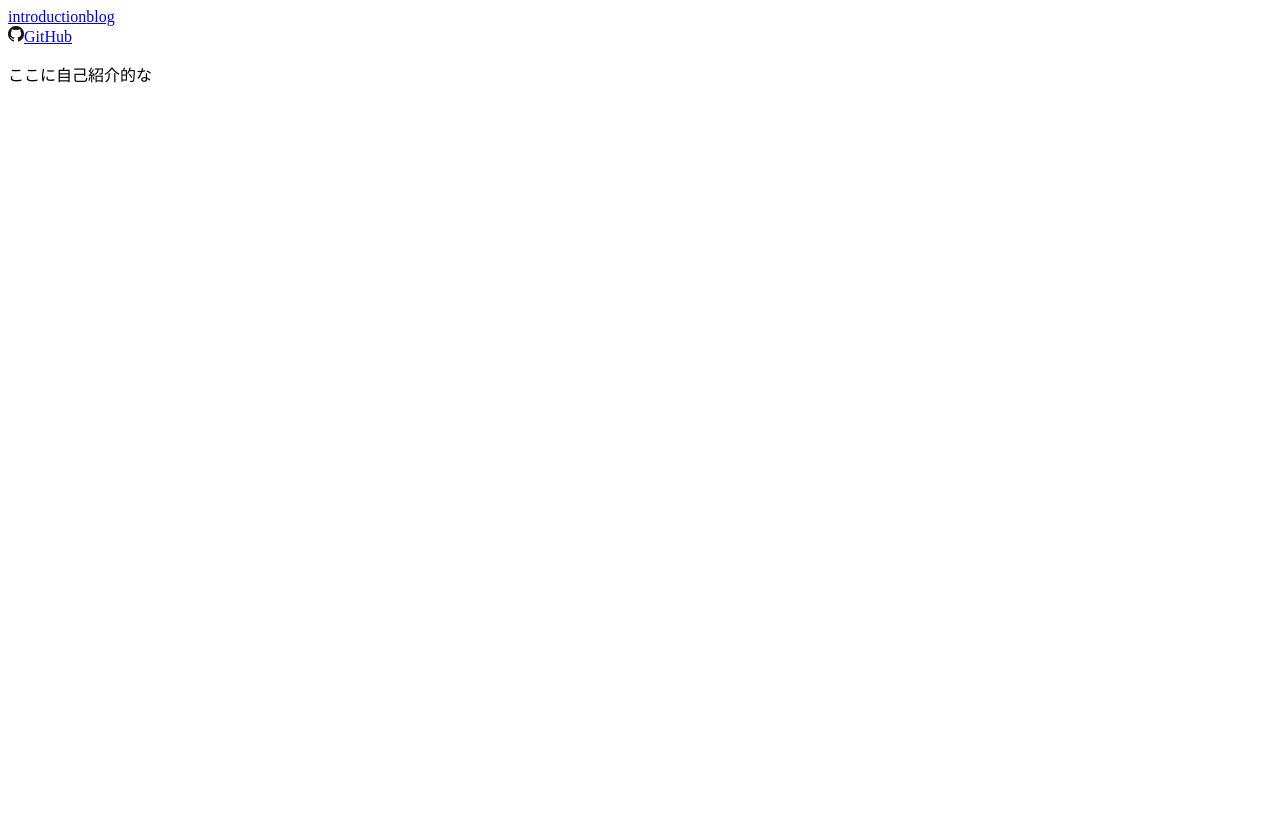
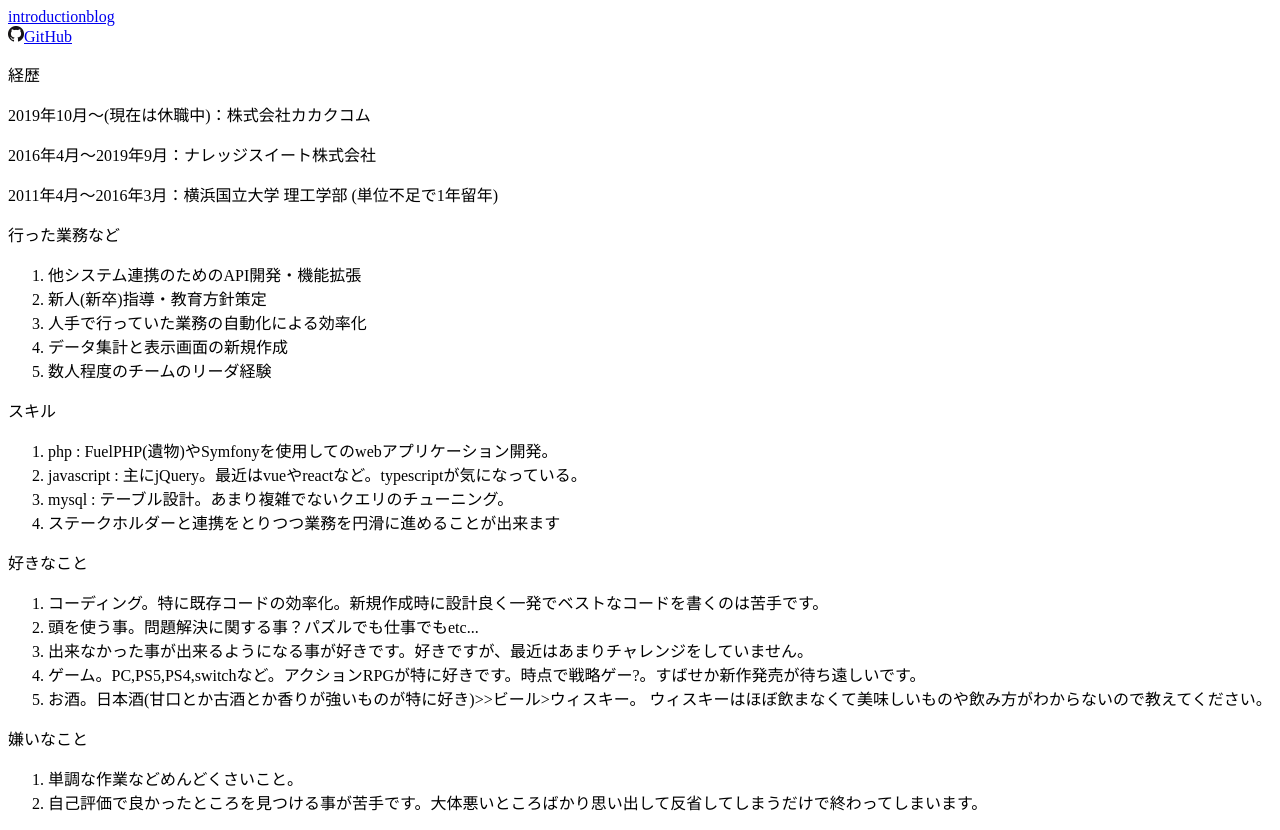
Before and after one commit to y0uda1/blog, a Next.js app: page / in a window 1280 px wide. Before the commit the page ends 800 px from the top, so only its background shows below. Built offline with nearby package versions, Linux system fonts and the light colour scheme.

Commit message:
自己紹介文作成

```diff
--- a/pages/api/hello.tsx
+++ /dev/null
@@ -1,5 +0,0 @@
-// Next.js API route support: https://nextjs.org/docs/api-routes/introduction
-
-export default (req, res) => {
-  res.status(200).json({ name: 'John Doe' })
-}
--- a/pages/index.tsx
+++ b/pages/index.tsx
@@ -5,7 +5,99 @@ export default class Home extends React.Component {
     public render(): JSX.Element {
         return (
             <Layout>
-                <p>ここに自己紹介的な</p>
+                <div className={'flex justify-center'}>
+                    <div className={'w-full my-5 rounded shadow-lg bg-white'}>
+                        <div className={'mx-10 my-5'}>
+                            <p className={'border-b-2 text-xl'}>経歴</p>
+                            <div className={'my-3 mx-5'}>
+                                <p>
+                                    2019年10月〜(現在は休職中)：株式会社カカクコム
+                                </p>
+                                <p>
+                                    2016年4月〜2019年9月：ナレッジスイート株式会社
+                                </p>
+                                <p>
+                                    2011年4月〜2016年3月：横浜国立大学 理工学部
+                                    (単位不足で1年留年)
+                                </p>
+                            </div>
+
+                            <p className={'mt-2 border-b-2 text-xl'}>
+                                行った業務など
+                            </p>
+                            <div className={'my-3 mx-5'}>
+                                <ol className={'list-none list-inside'}>
+                                    <li>
+                                        他システム連携のためのAPI開発・機能拡張
+                                    </li>
+                                    <li>新人(新卒)指導・教育方針策定</li>
+                                    <li>
+                                        人手で行っていた業務の自動化による効率化
+                                    </li>
+                                    <li>データ集計と表示画面の新規作成</li>
+                                    <li>数人程度のチームのリーダ経験</li>
+                                </ol>
+                            </div>
+
+                            <p className={'mt-2 border-b-2 text-xl'}>スキル</p>
+                            <div className={'my-3 mx-5'}>
+                                <ol className={'list-disc list-inside'}>
+                                    <li>
+                                        php :
+                                        FuelPHP(遺物)やSymfonyを使用してのwebアプリケーション開発。
+                                    </li>
+                                    <li>
+                                        javascript :
+                                        主にjQuery。最近はvueやreactなど。typescriptが気になっている。
+                                    </li>
+                                    <li>
+                                        mysql :
+                                        テーブル設計。あまり複雑でないクエリのチューニング。
+                                    </li>
+                                    <li>
+                                        ステークホルダーと連携をとりつつ業務を円滑に進めることが出来ます
+                                    </li>
+                                </ol>
+                            </div>
+
+                            <p className={'mt-2 border-b-2 text-xl'}>
+                                好きなこと
+                            </p>
+                            <div className={'my-3 mx-5'}>
+                                <ol className={'list-disc list-inside'}>
+                                    <li>
+                                        コーディング。特に既存コードの効率化。新規作成時に設計良く一発でベストなコードを書くのは苦手です。
+                                    </li>
+                                    <li>
+                                        頭を使う事。問題解決に関する事？パズルでも仕事でもetc...
+                                    </li>
+                                    <li>
+                                        出来なかった事が出来るようになる事が好きです。好きですが、最近はあまりチャレンジをしていません。
+                                    </li>
+                                    <li>
+                                        ゲーム。PC,PS5,PS4,switchなど。アクションRPGが特に好きです。時点で戦略ゲー?。すばせか新作発売が待ち遠しいです。
+                                    </li>
+                                    <li>
+                                        お酒。日本酒(甘口とか古酒とか香りが強いものが特に好き)&gt;&gt;ビール&gt;ウィスキー。
+                                        ウィスキーはほぼ飲まなくて美味しいものや飲み方がわからないので教えてください。
+                                    </li>
+                                </ol>
+                            </div>
+
+                            <p className={'mt-2 border-b-2 text-xl'}>
+                                嫌いなこと
+                            </p>
+                            <div className={'my-3 mx-5'}>
+                                <ol className={'list-disc list-inside'}>
+                                    <li>単調な作業などめんどくさいこと。</li>
+                                    <li>
+                                        自己評価で良かったところを見つける事が苦手です。大体悪いところばかり思い出して反省してしまうだけで終わってしまいます。
+                                    </li>
+                                </ol>
+                            </div>
+                        </div>
+                    </div>
+                </div>
             </Layout>
         )
     }
```
Also changed, not shown: 1 other file (tests, documents, lock files or other folders).
